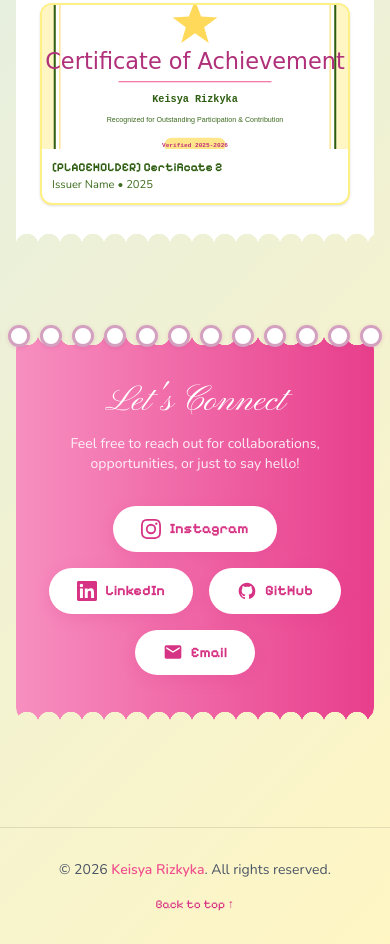
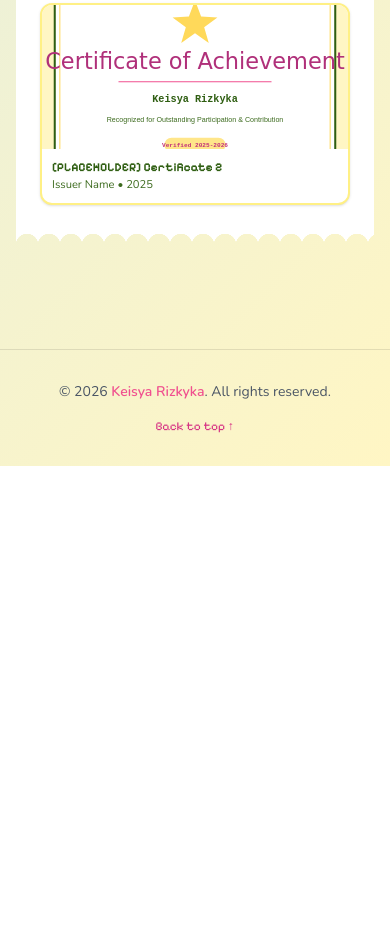
Before and after one commit to sharkei04/Portofolio-Caca, a website built with Vite: page index.html in a window 390 px wide. Shown: the part 6217-7161 px from the top of the page. After the commit the page ends 6683 px from the top, so only its background shows below. Built offline with nearby package versions, Linux system fonts and the light colour scheme.

Commit message:
refactor: remove Let's Connect section and contact nav links

```diff
--- a/index.html
+++ b/index.html
@@ -48,7 +48,6 @@
             <li><a href="#about"         class="text-[var(--color-nav-text)] italic hover:text-[var(--color-pink-hot)] transition-colors">About Me</a></li>
             <li><a href="#experience"    class="text-[var(--color-nav-text)] italic hover:text-[var(--color-pink-hot)] transition-colors">Experience</a></li>
             <li><a href="#project"       class="text-[var(--color-nav-text)] italic hover:text-[var(--color-pink-hot)] transition-colors">Project</a></li>
-            <li><a href="#contact"       class="text-[var(--color-nav-text)] italic hover:text-[var(--color-pink-hot)] transition-colors">Contact</a></li>
           </ul>
         </nav>
 
@@ -78,8 +77,7 @@
             <li><a href="#home"          class="block px-6 py-3 italic text-[var(--color-nav-text)] border-b border-black/5 hover:bg-[var(--color-pink-hot)] hover:text-white hover:not-italic transition-colors">Home</a></li>
             <li><a href="#about"         class="block px-6 py-3 italic text-[var(--color-nav-text)] border-b border-black/5 hover:bg-[var(--color-pink-hot)] hover:text-white hover:not-italic transition-colors">About Me</a></li>
             <li><a href="#experience"    class="block px-6 py-3 italic text-[var(--color-nav-text)] border-b border-black/5 hover:bg-[var(--color-pink-hot)] hover:text-white hover:not-italic transition-colors">Experience</a></li>
-            <li><a href="#project"       class="block px-6 py-3 italic text-[var(--color-nav-text)] border-b border-black/5 hover:bg-[var(--color-pink-hot)] hover:text-white hover:not-italic transition-colors">Project</a></li>
-            <li><a href="#contact"       class="block px-6 py-3 italic text-[var(--color-nav-text)] hover:bg-[var(--color-pink-hot)] hover:text-white hover:not-italic transition-colors">Contact</a></li>
+            <li><a href="#project"       class="block px-6 py-3 italic text-[var(--color-nav-text)] hover:bg-[var(--color-pink-hot)] hover:text-white hover:not-italic transition-colors">Project</a></li>
           </ul>
         </nav>
       </div>
@@ -647,48 +645,6 @@
         </div>
       </section>
 
-      <!-- ────────────────────────────────────────
-           § CONTACT
-      ──────────────────────────────────────── -->
-      <section
-        id="contact"
-        aria-labelledby="heading-contact"
-        class="scroll-mt-14 py-10 px-4 md:px-8"
-      >
-        <div class="max-w-5xl mx-auto">
-
-          <ul class="spiral-binder" aria-hidden="true">
-            <li class="ring"></li><li class="ring"></li><li class="ring"></li>
-            <li class="ring"></li><li class="ring"></li><li class="ring"></li>
-            <li class="ring"></li><li class="ring"></li><li class="ring"></li>
-            <li class="ring"></li><li class="ring"></li><li class="ring"></li>
-            <li class="ring"></li><li class="ring"></li><li class="ring"></li>
-            <li class="ring"></li><li class="ring"></li><li class="ring"></li>
-          </ul>
-
-          <div class="card-scallop px-6 md:px-12 py-12 text-center contact-bar rounded-2xl shadow-xl">
-            <h2
-              id="heading-contact"
-              class="font-script text-4xl md:text-5xl text-white mb-3"
-            >
-              Let's Connect
-            </h2>
-            <p class="font-body text-white/90 text-sm md:text-base max-w-md mx-auto mb-8">
-              Feel free to reach out for collaborations, opportunities, or just to say hello!
-            </p>
-
-            <div
-              id="contact-links-section"
-              class="flex flex-wrap justify-center gap-4 md:gap-6"
-              role="region"
-              aria-label="Direct contact links"
-            >
-              <!-- Rendered by contact.js -->
-            </div>
-          </div>
-        </div>
-      </section>
-
     </main>
 
     <!-- ══════════════════════════════════════════
--- a/src/main.js
+++ b/src/main.js
@@ -6,7 +6,6 @@ import { init as initExperience } from './js/experience.js';
 import { init as initSkills }     from './js/skills.js';
 import { init as initFolders }    from './js/folders.js';
 import { init as initLightbox }   from './js/lightbox.js';
-import { init as initContact }    from './js/contact.js';
 import { init as initNavSpy }     from './js/navSpy.js';
 
 function initNav() {
@@ -38,7 +37,6 @@ function bootstrap() {
   initSkills();
   initFolders();
   initLightbox();
-  initContact();
   initNavSpy();
   document.querySelector('footer a[href="#home"]')?.addEventListener('click', (e) => {
     e.preventDefault();
```
